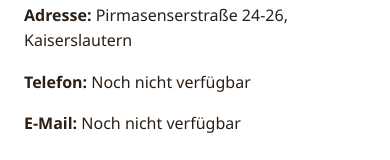
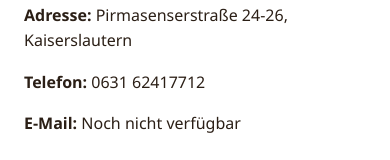
Before and after one commit to Ubberx/BinesCafeWebpage, a plain HTML site: page index.html in a window 390 px wide. Shown: the part 2230-2390 px from the top of the page. Drawn offline with Linux system fonts and the light colour scheme.

Commit message:
added phone number

```diff
--- a/index.html
+++ b/index.html
@@ -77,7 +77,7 @@
       <h2>Kontakt &amp; Öffnungszeiten</h2>
       <div class="contact-info">
         <p><strong>Adresse:</strong> Pirmasenserstraße 24-26, Kaiserslautern</p>
-        <p><strong>Telefon:</strong> Noch nicht verfügbar</p>
+        <p><strong>Telefon:</strong> 0631 62417712</p>
         <p><strong>E-Mail:</strong> Noch nicht verfügbar</p>
 
         <h3>Öffnungszeiten</h3>
```
